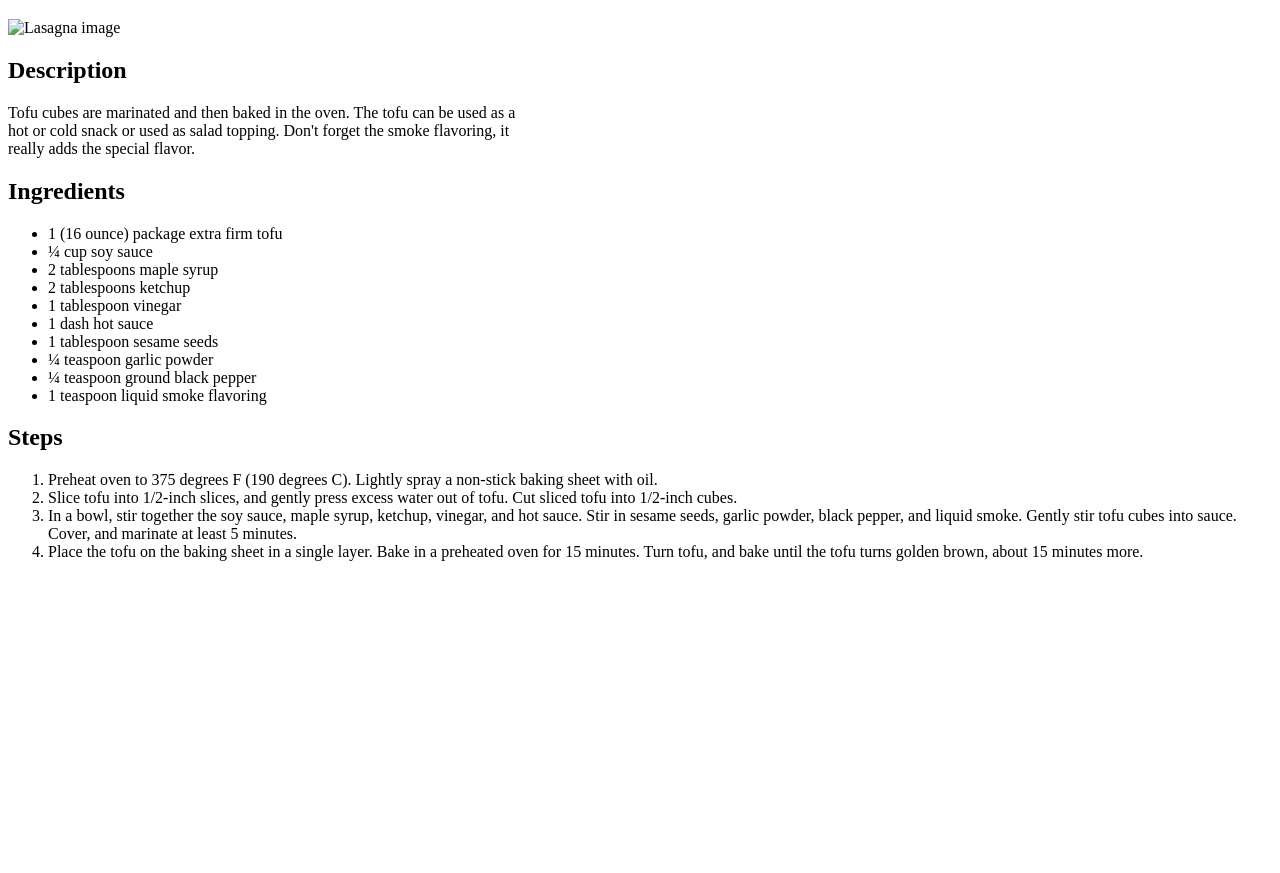
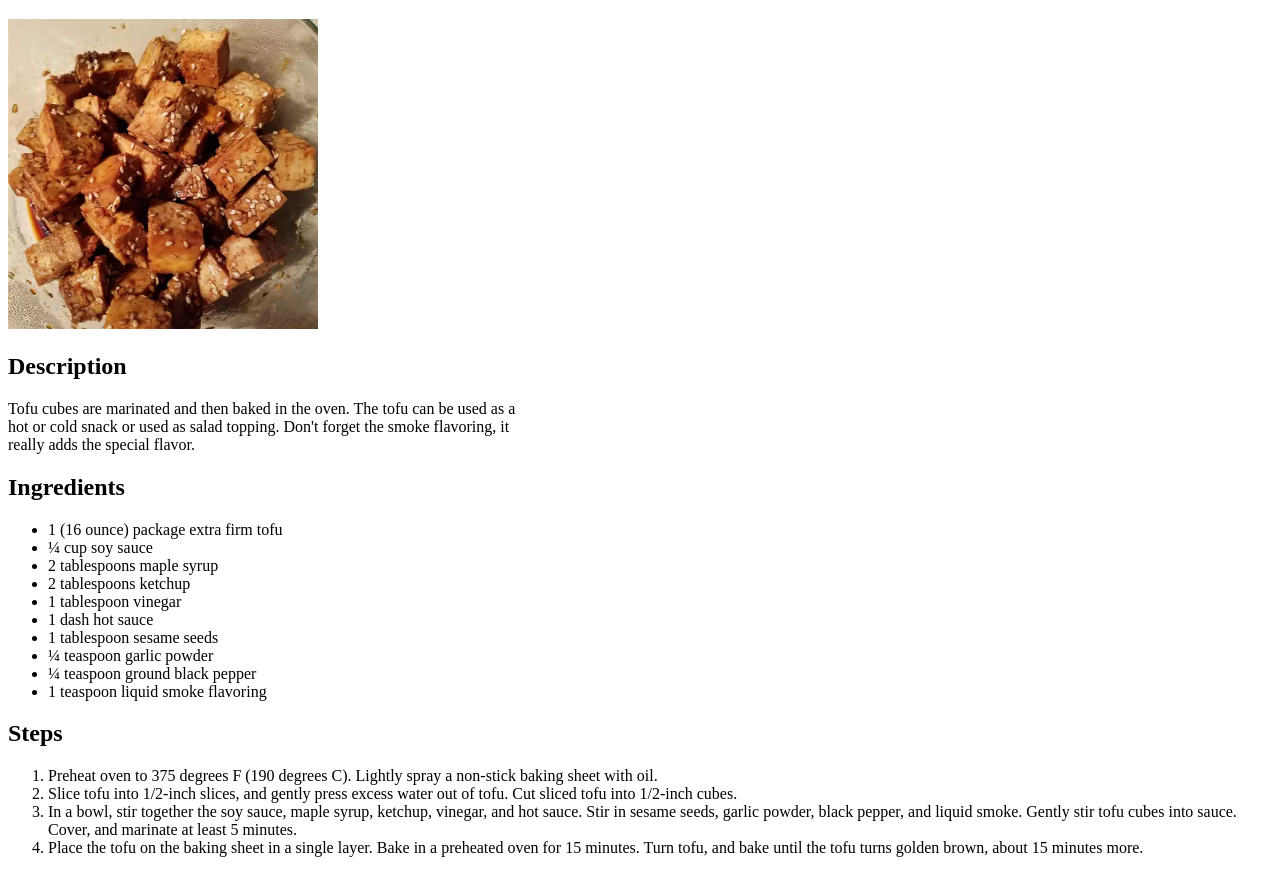
Before and after one commit to GCF14/webdev-practice, a plain HTML site: page recipes/tofu.html in a window 1280 px wide. Shown: the part 61-934 px from the top of the page. Before the commit the page ends 800 px from the top, so only its background shows below. Drawn offline with Linux system fonts and the light colour scheme.

Commit message:
Fixed the tofu link redirection and the tofu image supposed to be shown

```diff
--- a/recipes/tofu.html
+++ b/recipes/tofu.html
@@ -7,7 +7,7 @@
 </head>
 <body>
     <h1>Tofu Recipe</h1>
-    <img src=",/images/tofu.webp" alt="Lasagna image" height="310" width="310">
+    <img src="../images/tofu.webp" alt="Lasagna image" height="310" width="310">
     <h2>Description</h2>
     <p>Tofu cubes are marinated and then baked in the oven. The tofu can be used as a<br>
     hot or cold snack or used as salad topping. Don't forget the smoke flavoring, it<br>
```
Also changed, not shown: index.html (+1 -1 lines).
